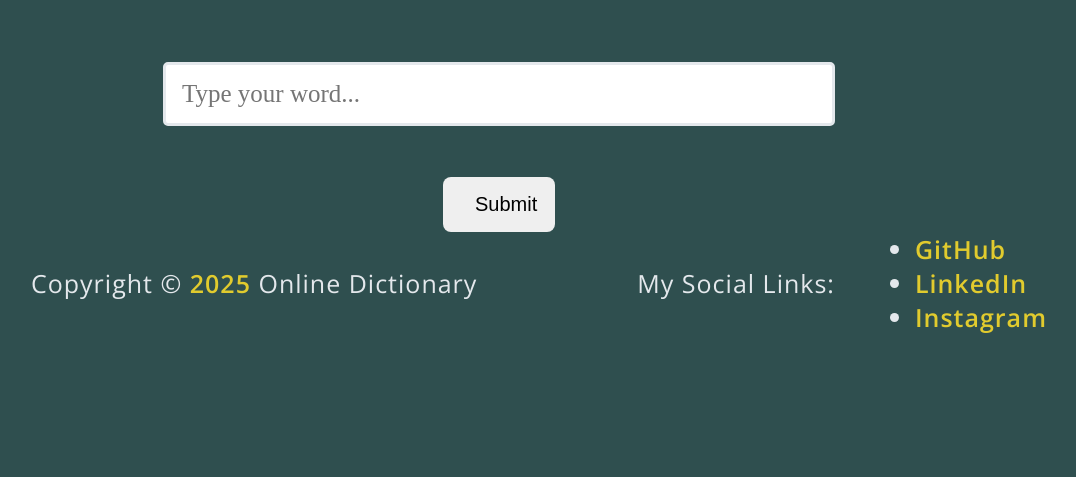
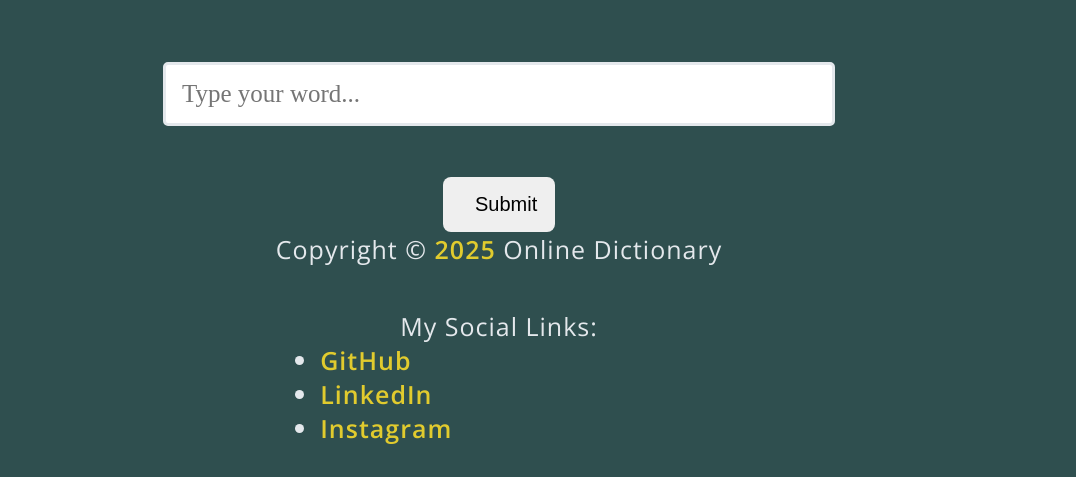
Before and after one commit to xxyrnn/dictionary, a Flask app: page / in a window 1280 px wide. Shown: the part 323-800 px from the top of the page, without its empty margins (141-1217 px from the left). Run offline with Flask 3, Linux system fonts and the light colour scheme; some web fonts are replaced.

Commit message:
edited footer structure

```diff
--- a/templates/base.html
+++ b/templates/base.html
@@ -27,6 +27,8 @@
 
         <div class="footer">
             <p>Copyright &copy; <span id="year"></span> Online Dictionary</p>
+
+            <div class="links">
                 <p>My Social Links:</p>
                 <ul>
                     <li><a href="https://github.com/xxyrnn" target="_blank">GitHub</a></li>
@@ -36,6 +38,7 @@
                     <!-- <li><a href="https://facebook.com/yourprofile" target="_blank">Facebook</a></li> -->
                 </ul>
             </div>
+        </div>
 
         <!-- JS -->
         <script crossorigin="anonymous" src="{{ url_for('static', filename='js/app.js') }}"></script>
```
Lines whose indentation alone changed are shown as unchanged.
